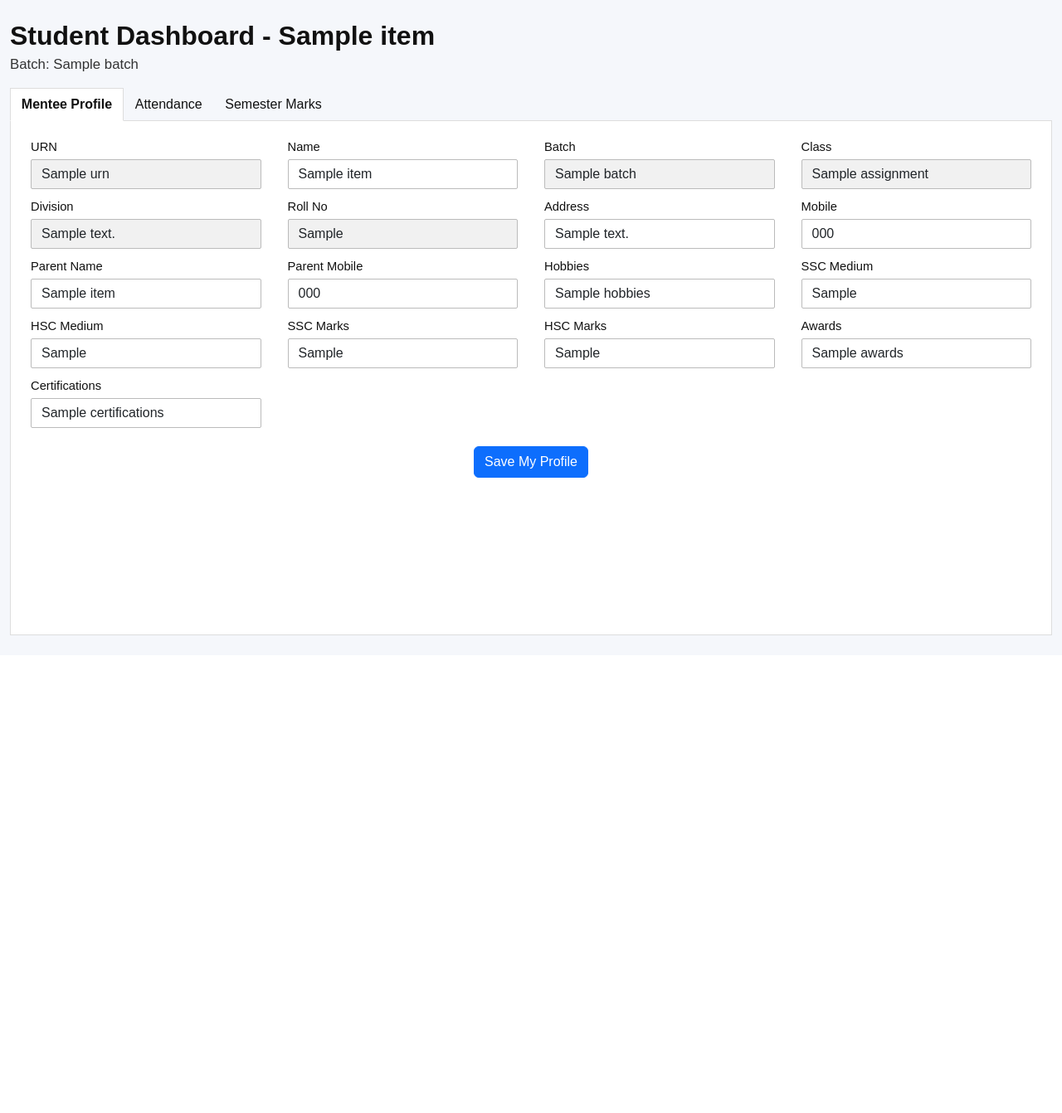
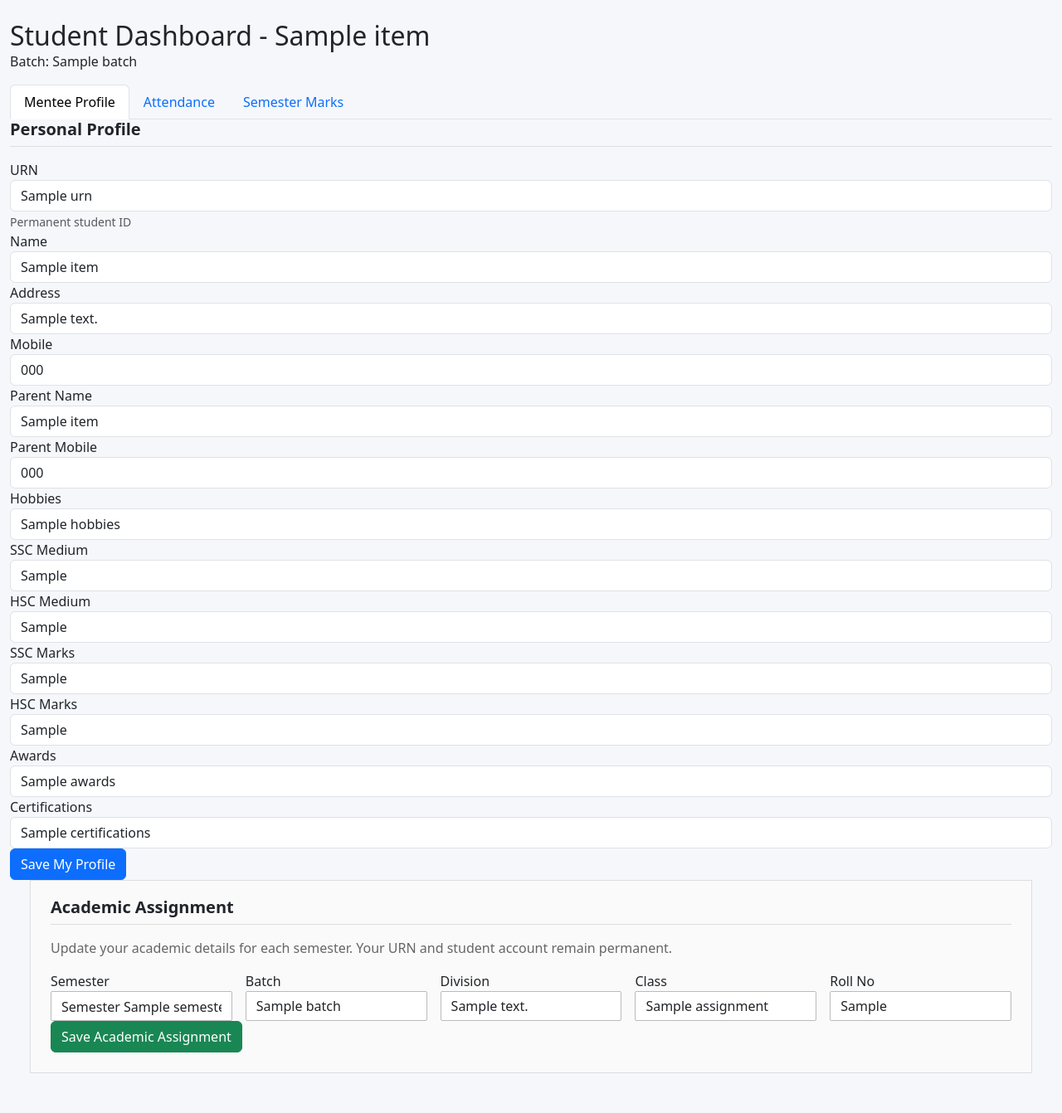
Before and after one commit to Dp43244324/mentee-management-system, a Flask app: template templates/student_dashboard.html in a window 1280 px wide. Shown: the part 56-1398 px from the top of the page at 83% size. Before the commit the page ends 822 px from the top, so only its background shows below. Run offline with Flask 3, Linux system fonts and the light colour scheme; the template is opened without the code that fills it: most values are stand-ins (such as "Sample title", 1, 10 or a date in 2020); some libraries are stand-ins or nearby versions.

Commit message:
Update student_dashboard.html

```diff
--- a/templates/student_dashboard.html
+++ b/templates/student_dashboard.html
@@ -22,34 +22,212 @@
 
   <div class="tab-content dashboard-content" id="studentTabsContent">
     <!-- PROFILE -->
-    <div class="tab-pane fade show active" id="profile-pane" role="tabpanel" tabindex="0">
-      <form method="post" action="{{url_for('student_profile')}}" class="profile-panel">
-        <div class="profile-grid">
-          <div class="field"><label>URN</label><input class="form-control readonly-field" value="{{s.urn}}" readonly></div>
-          <div class="field"><label>Name</label><input class="form-control" name="name" value="{{s.name or ''}}"></div>
-          <div class="field"><label>Batch</label><input class="form-control readonly-field" value="{{assignment.batch if assignment else ''}}" readonly></div>
-          <div class="field"><label>Class</label><input class="form-control readonly-field" value="{{assignment.class_name if assignment else ''}}" readonly></div>
+<div class="tab-pane fade show active" id="profile-pane" role="tabpanel" tabindex="0">
 
-          <div class="field"><label>Division</label><input class="form-control readonly-field" value="{{assignment.division if assignment else ''}}" readonly></div>
-          <div class="field"><label>Roll No</label><input class="form-control readonly-field" value="{{assignment.roll_no if assignment else ''}}" readonly></div>
-          <div class="field"><label>Address</label><input class="form-control" name="address" value="{{s.address or ''}}"></div>
-          <div class="field"><label>Mobile</label><input class="form-control" name="mobile" value="{{s.mobile or ''}}"></div>
+  <!-- PERSONAL PROFILE -->
+  <form method="post" action="{{url_for('student_profile')}}" class="profile-panel">
 
-          <div class="field"><label>Parent Name</label><input class="form-control" name="parent_name" value="{{s.parent_name or ''}}"></div>
-          <div class="field"><label>Parent Mobile</label><input class="form-control" name="parent_mobile" value="{{s.parent_mobile or ''}}"></div>
-          <div class="field"><label>Hobbies</label><input class="form-control" name="hobbies" value="{{s.hobbies or ''}}"></div>
-          <div class="field"><label>SSC Medium</label><input class="form-control" name="ssc_medium" value="{{s.ssc_medium or ''}}"></div>
+    <h4 class="profile-section-title">Personal Profile</h4>
 
-          <div class="field"><label>HSC Medium</label><input class="form-control" name="hsc_medium" value="{{s.hsc_medium or ''}}"></div>
-          <div class="field"><label>SSC Marks</label><input class="form-control" name="ssc_marks" value="{{s.ssc_marks if s.ssc_marks is not none else ''}}"></div>
-          <div class="field"><label>HSC Marks</label><input class="form-control" name="hsc_marks" value="{{s.hsc_marks if s.hsc_marks is not none else ''}}"></div>
-          <div class="field"><label>Awards</label><input class="form-control" name="awards" value="{{s.awards or ''}}"></div>
+    <div class="profile-grid">
 
-          <div class="field"><label>Certifications</label><input class="form-control" name="certifications" value="{{s.certifications or ''}}"></div>
+      <div class="field">
+        <label>URN</label>
+        <input class="form-control readonly-field"
+               value="{{s.urn}}"
+               readonly>
+        <small class="text-muted">Permanent student ID</small>
+      </div>
+
+      <div class="field">
+        <label>Name</label>
+        <input class="form-control"
+               name="name"
+               value="{{s.name or ''}}">
+      </div>
+
+      <div class="field">
+        <label>Address</label>
+        <input class="form-control"
+               name="address"
+               value="{{s.address or ''}}">
+      </div>
+
+      <div class="field">
+        <label>Mobile</label>
+        <input class="form-control"
+               name="mobile"
+               value="{{s.mobile or ''}}">
+      </div>
+
+      <div class="field">
+        <label>Parent Name</label>
+        <input class="form-control"
+               name="parent_name"
+               value="{{s.parent_name or ''}}">
+      </div>
+
+      <div class="field">
+        <label>Parent Mobile</label>
+        <input class="form-control"
+               name="parent_mobile"
+               value="{{s.parent_mobile or ''}}">
+      </div>
+
+      <div class="field">
+        <label>Hobbies</label>
+        <input class="form-control"
+               name="hobbies"
+               value="{{s.hobbies or ''}}">
+      </div>
+
+      <div class="field">
+        <label>SSC Medium</label>
+        <input class="form-control"
+               name="ssc_medium"
+               value="{{s.ssc_medium or ''}}">
+      </div>
+
+      <div class="field">
+        <label>HSC Medium</label>
+        <input class="form-control"
+               name="hsc_medium"
+               value="{{s.hsc_medium or ''}}">
+      </div>
+
+      <div class="field">
+        <label>SSC Marks</label>
+        <input class="form-control"
+               name="ssc_marks"
+               value="{{s.ssc_marks if s.ssc_marks is not none else ''}}">
+      </div>
+
+      <div class="field">
+        <label>HSC Marks</label>
+        <input class="form-control"
+               name="hsc_marks"
+               value="{{s.hsc_marks if s.hsc_marks is not none else ''}}">
+      </div>
+
+      <div class="field">
+        <label>Awards</label>
+        <input class="form-control"
+               name="awards"
+               value="{{s.awards or ''}}">
+      </div>
+
+      <div class="field">
+        <label>Certifications</label>
+        <input class="form-control"
+               name="certifications"
+               value="{{s.certifications or ''}}">
+      </div>
+
+    </div>
+
+    <div class="profile-actions">
+      <button type="submit" class="btn btn-primary">
+        Save My Profile
+      </button>
+    </div>
+
+  </form>
+
+
+  <!-- ACADEMIC ASSIGNMENT -->
+  <div class="academic-assignment-panel">
+
+    <h4 class="profile-section-title">Academic Assignment</h4>
+
+    <p class="academic-help">
+      Update your academic details for each semester. Your URN and student
+      account remain permanent.
+    </p>
+
+    <form method="post"
+          action="{{url_for('student_academic_assignment')}}"
+          class="academic-assignment-form">
+
+      <div class="assignment-grid">
+
+        <div class="field">
+          <label>Semester</label>
+
+          <select name="term_id"
+                  class="form-control"
+                  required>
+
+            {% for t in terms %}
+              <option value="{{t.term_id}}"
+                {% if assignment and assignment.term_id == t.term_id %}
+                  selected
+                {% endif %}>
+                Semester {{t.semester}} - {{t.academic_year}}
+              </option>
+            {% endfor %}
+
+          </select>
         </div>
-        <div class="profile-actions"><button type="submit" class="btn btn-primary">Save My Profile</button></div>
-      </form>
-    </div>
+
+
+        <div class="field">
+          <label>Batch</label>
+
+          <input type="text"
+                 name="batch"
+                 class="form-control"
+                 value="{{assignment.batch if assignment else ''}}"
+                 placeholder="Example: A"
+                 required>
+        </div>
+
+
+        <div class="field">
+          <label>Division</label>
+
+          <input type="text"
+                 name="division"
+                 class="form-control"
+                 value="{{assignment.division if assignment else ''}}"
+                 placeholder="Example: A"
+                 required>
+        </div>
+
+
+        <div class="field">
+          <label>Class</label>
+
+          <input type="text"
+                 name="class_name"
+                 class="form-control"
+                 value="{{assignment.class_name if assignment else ''}}"
+                 placeholder="Example: SY">
+        </div>
+
+
+        <div class="field">
+          <label>Roll No</label>
+
+          <input type="text"
+                 name="roll_no"
+                 class="form-control"
+                 value="{{assignment.roll_no if assignment else ''}}"
+                 placeholder="Example: 25">
+        </div>
+
+      </div>
+
+      <div class="profile-actions">
+        <button type="submit" class="btn btn-success">
+          Save Academic Assignment
+        </button>
+      </div>
+
+    </form>
+
+  </div>
+
+</div>
 
     <!-- ATTENDANCE -->
     <div class="tab-pane fade" id="attendance-pane" role="tabpanel" tabindex="0">
@@ -109,29 +287,49 @@
 </div>
 
 <style>
-.student-dashboard{font-family:Arial,Helvetica,sans-serif;color:#111}
-.student-dashboard h2{font-size:2rem;font-weight:700;margin-bottom:0}
-.student-batch-label{font-size:1.05rem;margin-top:.15rem;color:#333}
-.dashboard-tabs{margin-top:1rem;border-bottom:1px solid #ddd}
-.dashboard-tabs .nav-link{color:#111;border-radius:0;padding:.45rem .8rem;font-size:1rem}
-.dashboard-tabs .nav-link.active{font-weight:600;background:#fff;color:#111;border-color:#ddd #ddd #fff}
-.dashboard-content{border:1px solid #ddd;border-top:0;min-height:620px;background:#fff}
-.profile-panel{padding:1.25rem 1.5rem 1.5rem}
-.profile-grid{display:grid;grid-template-columns:repeat(4,minmax(0,1fr));column-gap:2rem;row-gap:.65rem;max-width:1350px}
-.field label,.entry-field label{display:block;margin-bottom:.22rem;font-size:.92rem;font-weight:500}
-.field .form-control,.entry-field .form-control{height:36px;border-radius:2px;border:1px solid #bbb;box-shadow:none}
-.readonly-field{background:#f1f1f1}
-.profile-actions{margin-top:1.4rem;text-align:center}
-.profile-actions .btn{min-width:125px}
-.section-panel{padding:1rem 1.2rem}
-.inline-entry-form{display:flex;align-items:end;gap:1rem;flex-wrap:wrap;margin-bottom:1rem}
-.entry-field{width:135px}.entry-field.subject-entry{width:160px}.entry-action{padding-bottom:0}
-.dashboard-table-wrap{border:1px solid #ddd;max-height:560px;overflow:auto}
-.dashboard-table{font-size:.96rem;min-width:900px}
-.dashboard-table thead th{font-weight:500;background:#fafafa;border-bottom:1px solid #ddd;text-align:center;white-space:nowrap}
-.dashboard-table td{text-align:center;vertical-align:middle;border-bottom:1px solid #eee}
-.empty-row{padding:1.5rem!important;color:#777}
-@media(max-width:1000px){.profile-grid{grid-template-columns:repeat(2,minmax(0,1fr))}}
-@media(max-width:600px){.profile-grid{grid-template-columns:1fr}.dashboard-content{min-height:auto}.inline-entry-form{display:grid;grid-template-columns:1fr 1fr}.entry-field,.entry-field.subject-entry{width:auto}.entry-action{grid-column:1/-1}}
+.profile-section-title{
+  font-size:1.25rem;
+  font-weight:600;
+  margin:0 0 1rem;
+  padding-bottom:.5rem;
+  border-bottom:1px solid #ddd;
+}
+
+.academic-assignment-panel{
+  margin:0 1.5rem 1.5rem;
+  padding:1.25rem 1.5rem 1.5rem;
+  border:1px solid #ddd;
+  background:#fafafa;
+}
+
+.academic-help{
+  color:#666;
+  margin-bottom:1rem;
+}
+
+.assignment-grid{
+  display:grid;
+  grid-template-columns:repeat(5,minmax(0,1fr));
+  gap:1rem;
+}
+
+.academic-assignment-form .form-control{
+  height:36px;
+  border-radius:2px;
+  border:1px solid #bbb;
+  box-shadow:none;
+}
+
+@media(max-width:1100px){
+  .assignment-grid{
+    grid-template-columns:repeat(2,minmax(0,1fr));
+  }
+}
+
+@media(max-width:600px){
+  .assignment-grid{
+    grid-template-columns:1fr;
+  }
+}
 </style>
 {% endblock %}
```
